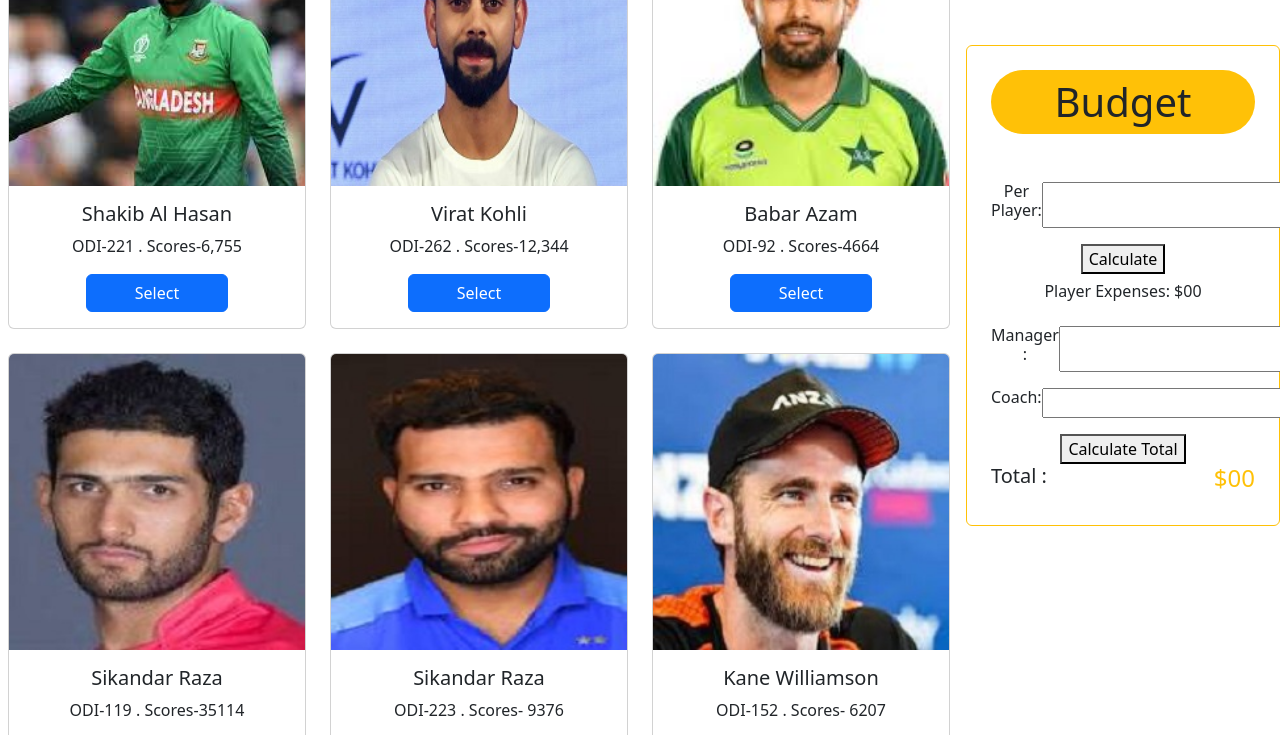
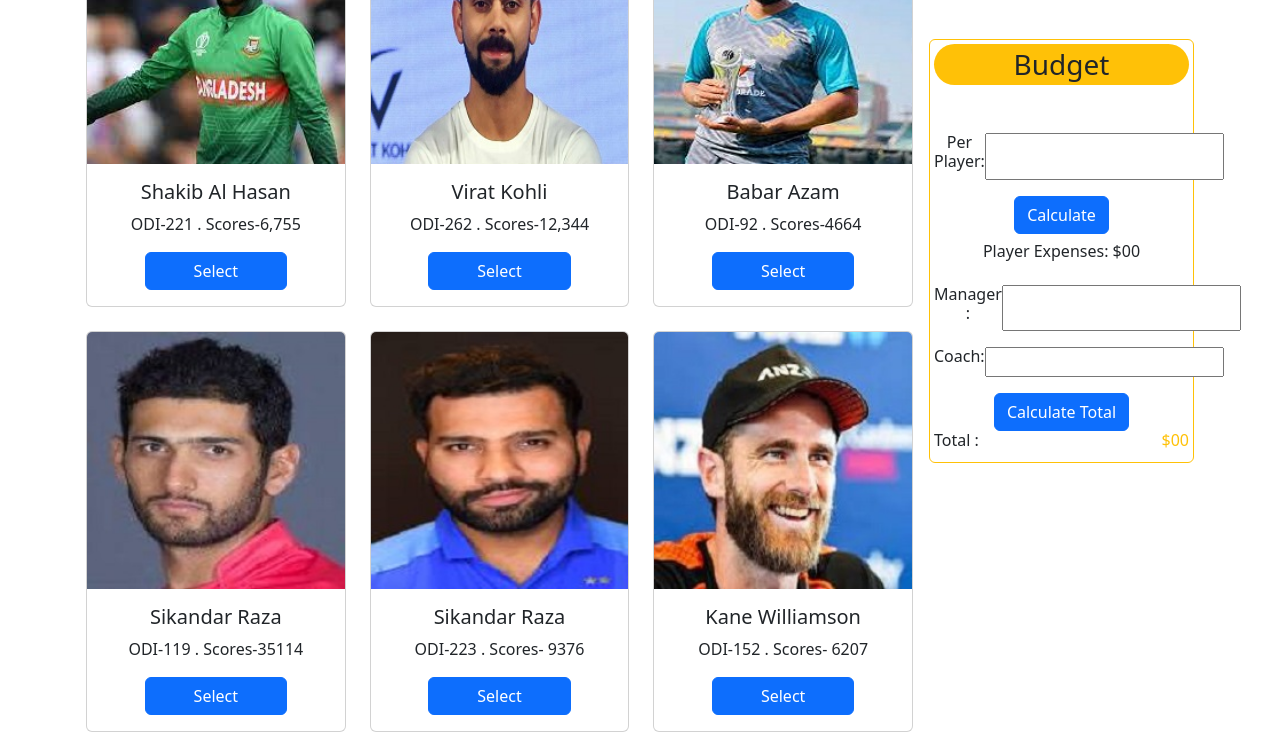
Before and after one commit to ayeasin14/Best-five-select, a plain HTML site: page index.html in a window 1280 px wide. Shown: the part 719-1454 px from the top of the page. Drawn offline with nearby package versions, Linux system fonts and the light colour scheme.

Commit message:
some edition added

```diff
--- a/index.html
+++ b/index.html
@@ -22,9 +22,10 @@
         </div>
     </header>
 
-    <main>
-        <div class="row g-2 text-center mt-5">
-            <div class="container col-sm-6 col-md-9">
+    <main class="row g-3 text-center mt-5 container mx-auto">
+
+
+        <div class=" col-sm-6 col-md-9">
             <div class="row row-cols-1 row-cols-md-3 g-4">
 
                 <!-- card items started -->
@@ -53,7 +54,7 @@
                 <!-- card number 3 -->
                 <div class="col">
                     <div class="card h-100">
-                            <img src="images/Babar.jpg" class="card-img-top" alt="...">
+                        <img src="images/Babar1.jpg" class="card-img-top" alt="...">
                         <div class="card-body">
                             <h5 class="card-title">Babar Azam</h5>
                             <p class="card-text">ODI-92 . Scores-4664 </p>
@@ -97,27 +98,32 @@
             </div>
         </div>
 
+
         <!-- card Items ended -->
 
-            <!-- side var started  -->
+        <!----------------------------- side var started  ------------------------------------->
+
         <div class="col-6 col-md-3">
-
+            <!------------- Best five player section started ------------->
             <div class="border rounded bg-warning mb-5">
-                    <h1>Selected - V</h1>
+                <h3>Selected - V</h3>
                 <ol class="list-group list-group-numbered">
                     <li class="list-group-item">A list item</li>
 
                 </ol>
             </div>
 
-                <div class="border border-warning p-4 mt-4 rounded">
-                    <h1 class="bg-warning rounded-pill py-2 mb-5">Budget</h1>
+
+            <!--------------------- calculation section started ------------------------->
+
+            <div class="border border-warning p-1 mt-4 rounded">
+                <h3 class="bg-warning rounded-pill py-1 mb-5">Budget</h3>
                 <div class="mb-3 d-flex  justify-content-evenly">
                     <h6>Per Player: </h6>
                     <input type="text" class=" ">
 
                 </div>
-                    <button id="btn-calculate">Calculate</button>
+                <button id="btn-calculate" class="btn btn-primary">Calculate</button>
                 <h6 class="mt-2 mb-4">Player Expenses: $<span id="player-expenses-total">00</span> </h6>
                 <div class="d-flex mb-3  justify-content-evenly">
                     <h6>Manager : </h6>
@@ -127,10 +133,10 @@
                     <h6 class="">Coach: </h6>
                     <input id="coach-cost" class="" type="text">
                 </div>
-                    <button id="btn-total-calculate">Calculate Total</button>
+                <button id="btn-total-calculate" class="btn btn-primary">Calculate Total</button>
                 <div class="d-flex justify-content-between">
-                        <h5>Total :</h5>
-                        <h4 class="text-warning">$<span id="total-cost">00</span></h4>
+                    <h6>Total :</h6>
+                    <h6 class="text-warning">$<span id="total-cost">00</span></h6>
                 </div>
 
             </div>
@@ -140,7 +146,7 @@
 
 
         <!-- side var ended  -->
-        </div>
+
 
 
     </main>
```
Also changed, not shown: images/Babar1.jpg (added). Lines whose indentation alone changed are shown as unchanged.
